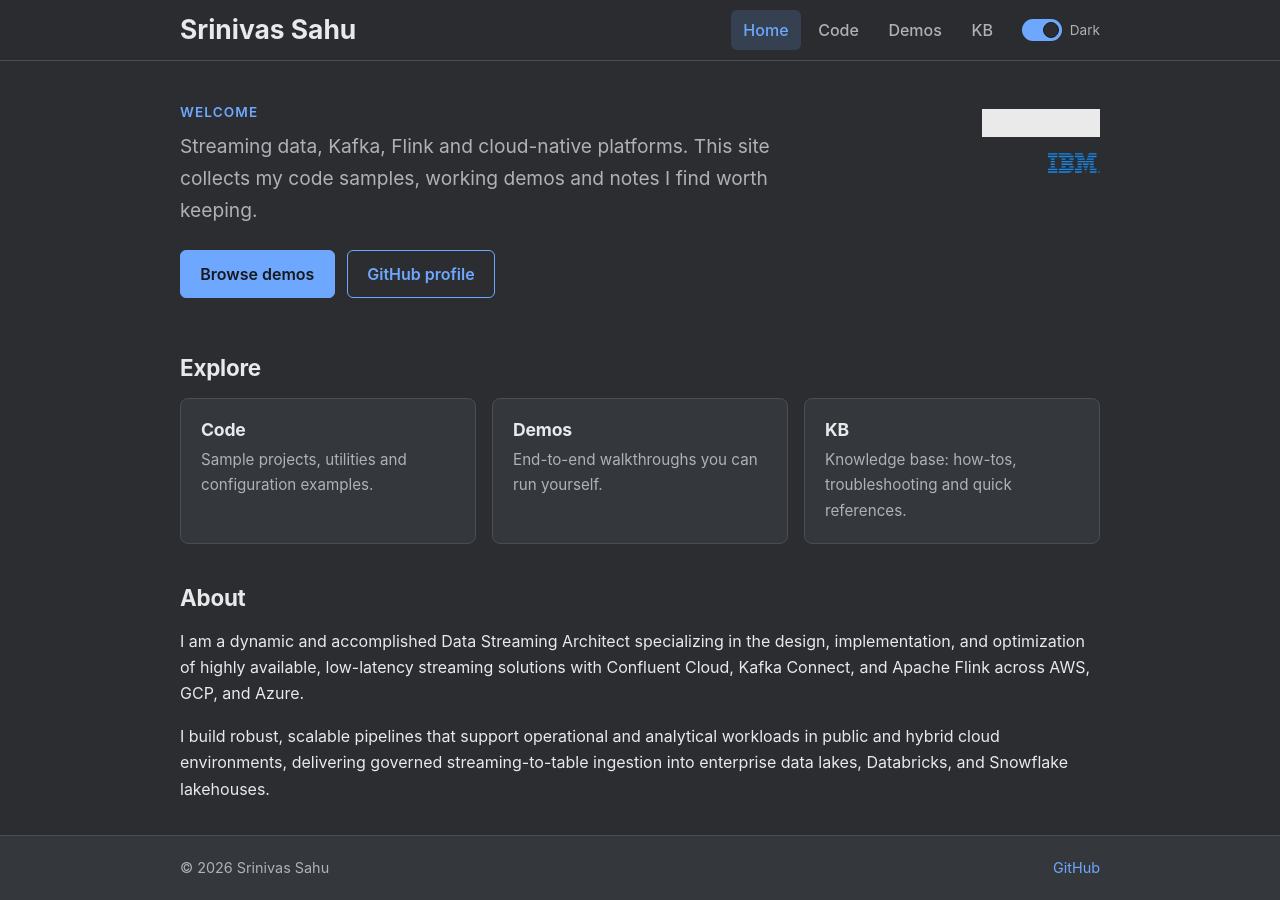
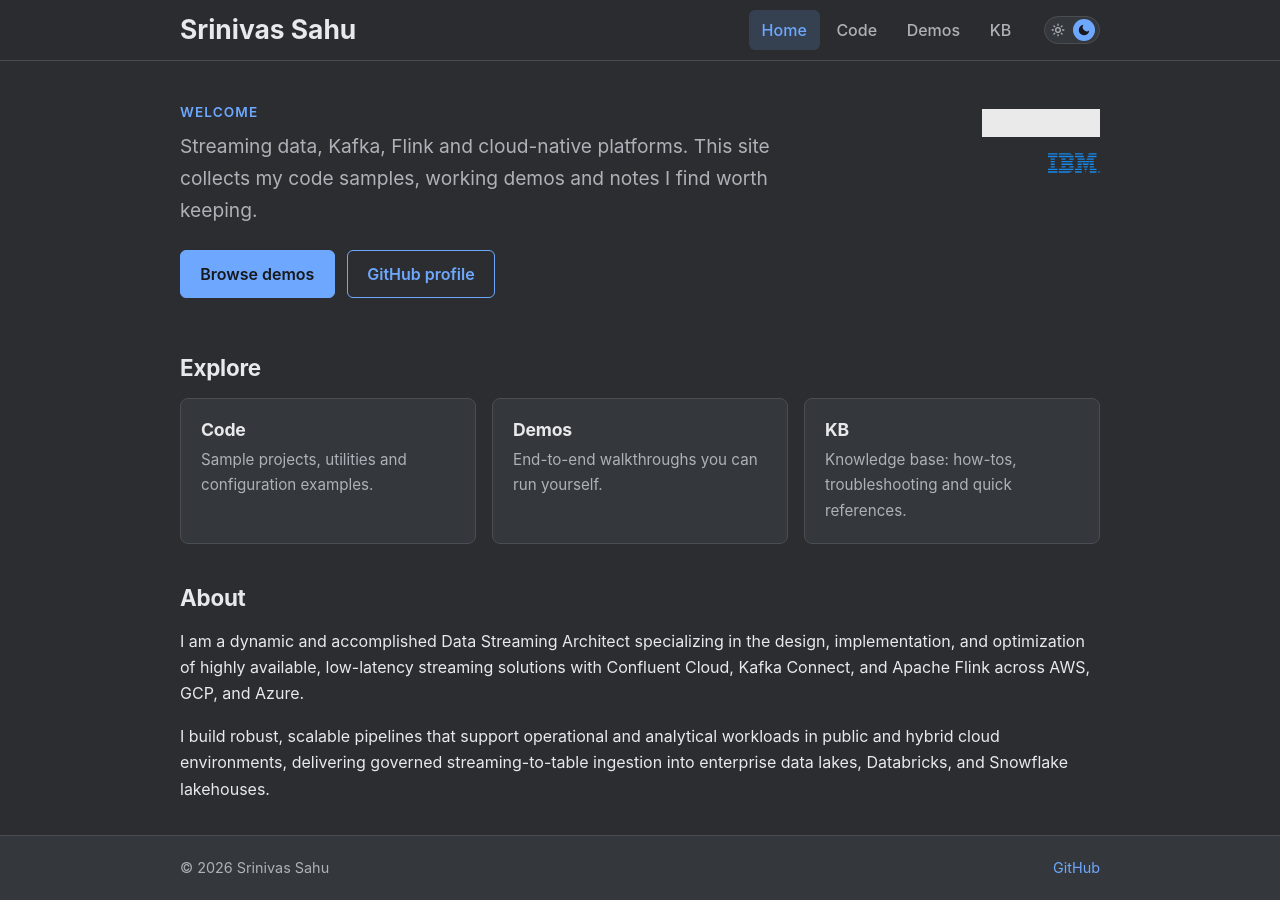
Before and after one commit to sahu0817/sahu0817.github.io, a Jekyll site: the page built from index.md, in a window 1280 px wide. Built offline with Jekyll 4.4.1, drawn with Linux system fonts in a browser that asks for light colours.

Commit message:
Replace dark mode button with sliding switch at end of menu

```diff
--- a/_layouts/default.html
+++ b/_layouts/default.html
@@ -13,7 +13,7 @@
       document.documentElement.setAttribute('data-theme', t);
     })();
   </script>
-  <link rel="stylesheet" href="{{ '/assets/css/style.css' | relative_url }}">
+  <link rel="stylesheet" href="{{ '/assets/css/style.css' | relative_url }}?v={{ site.time | date: '%s' }}">
 </head>
 <body>
   <header class="site-header">
@@ -25,9 +25,10 @@
             <a href="{{ item.url | relative_url }}"{% if page.url == item.url %} class="active" aria-current="page"{% endif %}>{{ item.title }}</a>
           {% endfor %}
         </nav>
-        <button class="theme-toggle" id="theme-toggle" type="button" role="switch" aria-checked="true" aria-label="Dark mode">
-          <span class="track"><span class="knob"></span></span>
-          <span>Dark</span>
+        <button class="theme-toggle" id="theme-toggle" type="button" role="switch" aria-checked="true" aria-label="Dark mode" title="Toggle dark mode">
+          <span class="knob"></span>
+          <svg class="icon sun" viewBox="0 0 24 24" fill="none" stroke="currentColor" stroke-width="2.2" stroke-linecap="round" aria-hidden="true"><circle cx="12" cy="12" r="4"/><path d="M12 2v2M12 20v2M4.9 4.9l1.4 1.4M17.7 17.7l1.4 1.4M2 12h2M20 12h2M4.9 19.1l1.4-1.4M17.7 6.3l1.4-1.4"/></svg>
+          <svg class="icon moon" viewBox="0 0 24 24" fill="currentColor" aria-hidden="true"><path d="M21 12.8A9 9 0 1 1 11.2 3a7 7 0 0 0 9.8 9.8z"/></svg>
         </button>
       </div>
     </div>
--- a/assets/css/style.css
+++ b/assets/css/style.css
@@ -90,42 +90,44 @@ code {
 .nav a:hover { background: var(--surface); color: var(--text); text-decoration: none; }
 .nav a.active { color: var(--accent); background: var(--active-bg); }
 
-/* Theme toggle switch */
-.header-right { display: flex; align-items: center; gap: 1rem; flex-wrap: wrap; }
+/* Theme toggle: sliding switch with sun / moon icons */
+.header-right { display: flex; align-items: center; gap: .5rem; flex-wrap: wrap; }
 .theme-toggle {
-  display: inline-flex;
-  align-items: center;
-  gap: .5rem;
-  background: none;
-  border: 0;
+  position: relative;
+  flex: none;
+  width: 56px;
+  height: 28px;
+  margin-left: .75rem;
   padding: 0;
+  border: 1px solid var(--border);
+  border-radius: 999px;
+  background: var(--surface);
   cursor: pointer;
-  color: var(--muted);
-  font: inherit;
-  font-size: .85rem;
-}
-.theme-toggle .track {
-  position: relative;
-  width: 40px;
-  height: 22px;
-  border-radius: 999px;
-  background: var(--border);
-  transition: background .15s;
 }
 .theme-toggle .knob {
   position: absolute;
-  top: 3px;
-  left: 3px;
-  width: 16px;
-  height: 16px;
+  top: 2px;
+  left: 2px;
+  width: 22px;
+  height: 22px;
   border-radius: 50%;
-  background: var(--bg);
-  border: 1px solid var(--muted);
-  transition: transform .15s;
+  background: var(--accent);
+  transition: transform .2s ease;
 }
-.theme-toggle[aria-checked="true"] .track { background: var(--accent); }
-.theme-toggle[aria-checked="true"] .knob { transform: translateX(18px); border-color: var(--on-accent); }
-.theme-toggle:focus-visible { outline: 2px solid var(--accent); outline-offset: 3px; border-radius: 999px; }
+.theme-toggle[aria-checked="true"] .knob { transform: translateX(26px); }
+.theme-toggle .icon {
+  position: absolute;
+  top: 6px;
+  width: 14px;
+  height: 14px;
+  color: var(--muted);
+  transition: color .2s ease;
+}
+.theme-toggle .sun { left: 6px; }
+.theme-toggle .moon { left: 32px; }
+.theme-toggle[aria-checked="true"] .moon,
+.theme-toggle[aria-checked="false"] .sun { color: var(--on-accent); }
+.theme-toggle:focus-visible { outline: 2px solid var(--accent); outline-offset: 3px; }
 
 /* Hero */
 .hero { padding: 2.5rem 0 1rem; display: flex; justify-content: space-between; align-items: flex-start; gap: 2rem; }
```
